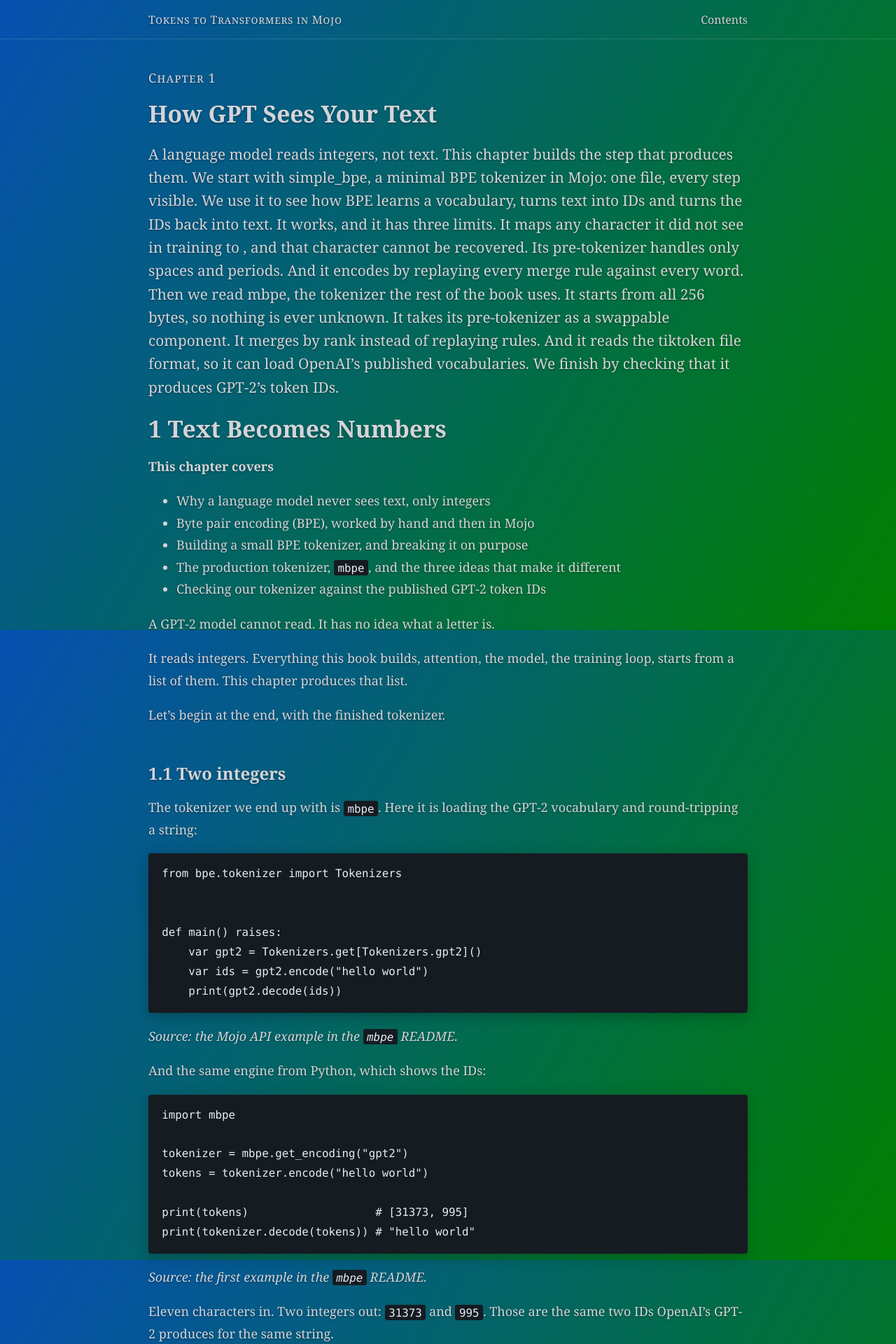
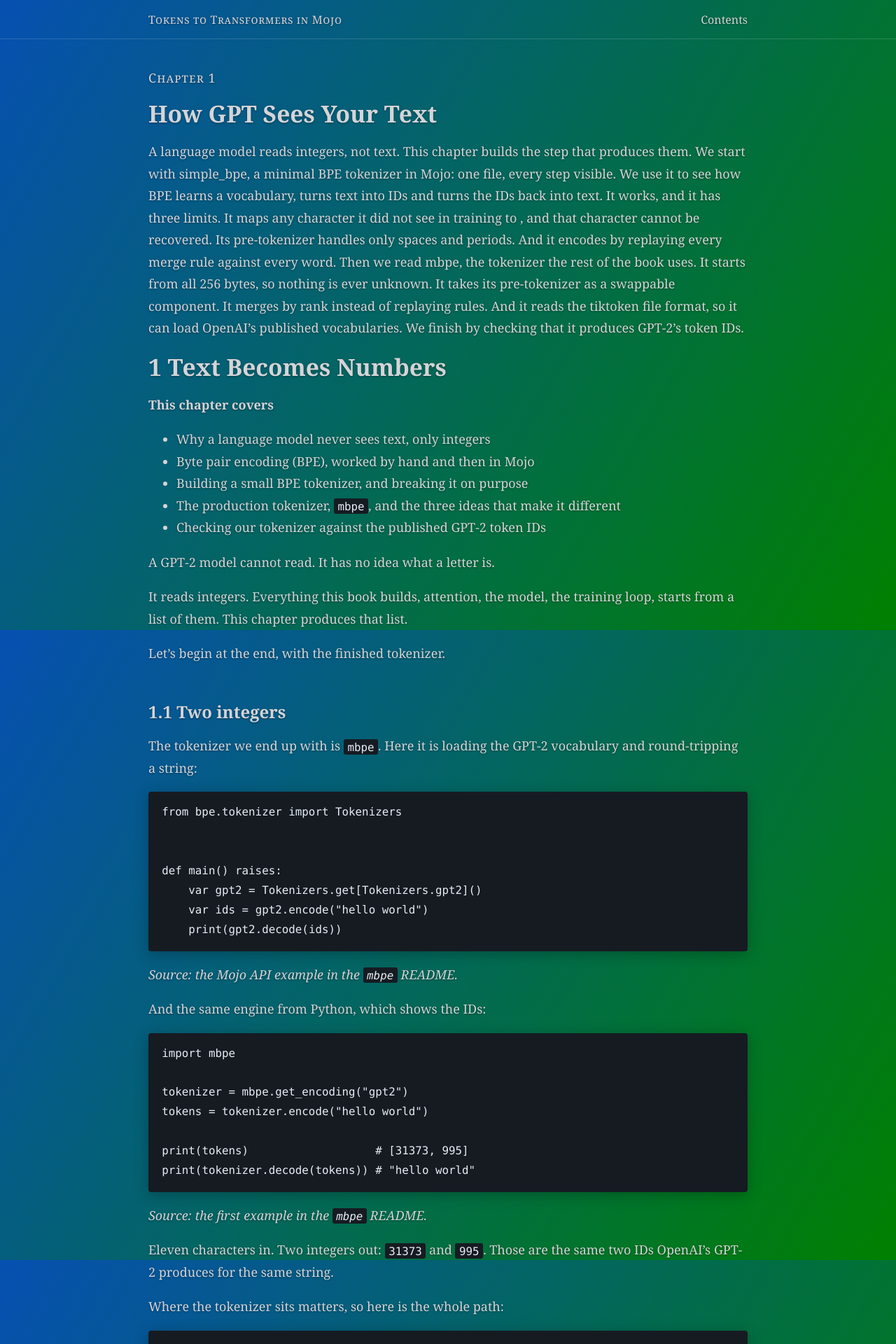
Before and after one commit to ratulb/tokens-to-transformers, a Jekyll site: the page built from _chapters/ch01.md, in a window 1280 px wide. Shown: the top 1920 px of the page at 70% size. Built offline with Jekyll 4.4.1, drawn with Linux system fonts in a browser that asks for light colours.

Commit message:
Render chapter description at body size

```diff
--- a/_layouts/chapter.html
+++ b/_layouts/chapter.html
@@ -4,7 +4,7 @@ layout: default
 <article class="chapter">
   <p class="kicker">Chapter {{ page.chapter }}</p>
   <h1>{{ page.title }}</h1>
-  {% if page.description %}<p class="lede">{{ page.description }}</p>{% endif %}
+  {% if page.description %}<p>{{ page.description }}</p>{% endif %}
   {{ content }}
   {% include prev_next.html %}
 </article>
```
